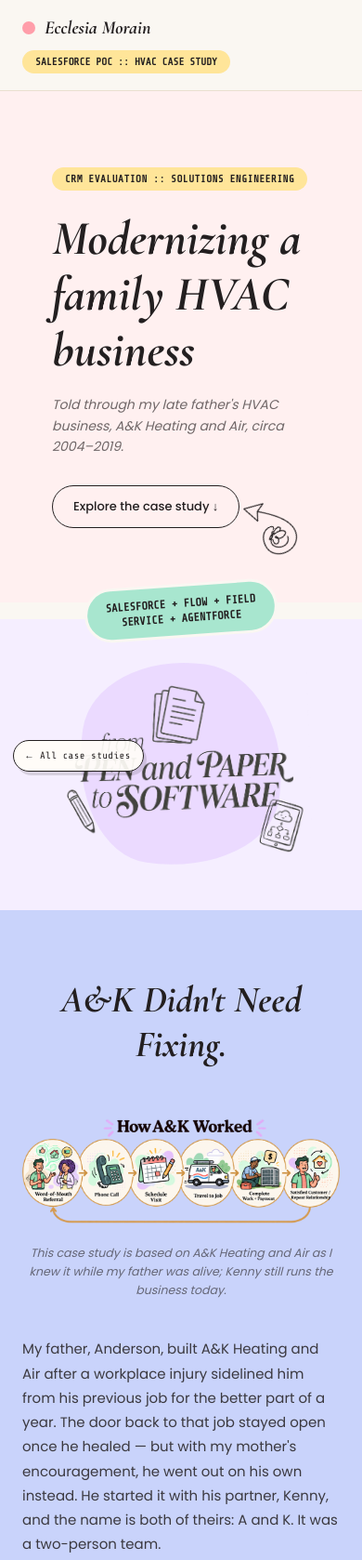
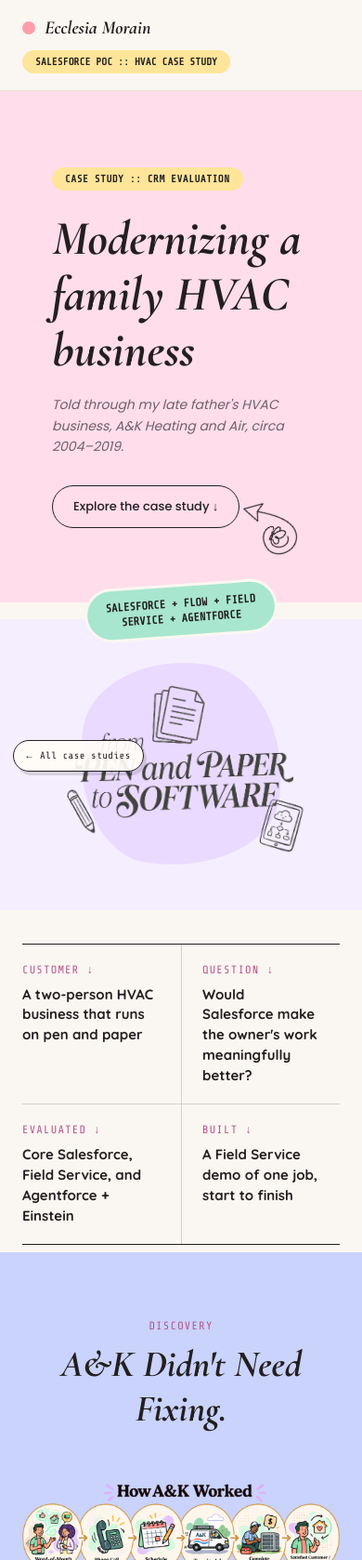
Before and after one commit to emorain3/solutions-engineering-portfolio, a plain HTML site: page case-studies/hvac-modernization/index.html in a window 390 px wide. Shown: the top 1678 px of the page at 93% size. Drawn offline with nearby package versions, Linux system fonts and the light colour scheme.

Commit message:
modified the hvac page to be more skimmable for solutions engineer hirng manager

```diff
--- a/case-studies/hvac-modernization/index.html
+++ b/case-studies/hvac-modernization/index.html
@@ -176,8 +176,42 @@
       font-size: 0.66rem;
     }
   }
+    /* At-a-glance strip */
+  .glance { background: #FAF7F2; padding: 36px 24px 8px; }
+  .glance-grid {
+    max-width: 1080px; margin: 0 auto;
+    display: grid; grid-template-columns: repeat(4, 1fr);
+    border-top: 1.5px solid #231F20; border-bottom: 1.5px solid #231F20;
+  }
+  .glance-item { padding: 20px 22px; border-left: 1.5px solid rgba(35,31,32,0.18); }
+  .glance-item:first-child { border-left: 0; padding-left: 0; }
+  .glance-label {
+    display: block; margin: 0 0 8px;
+    font-family: 'Share Tech Mono', monospace; font-size: 12px;
+    letter-spacing: 0.1em; text-transform: uppercase; color: #b5548a;
+  }
+  .glance-value {
+    display: block; margin: 0;
+    font-family: 'Quicksand', sans-serif; font-weight: 700;
+    font-size: 15px; line-height: 1.45; color: #231F20;
+  }
+  a.glance-item { display: block; text-decoration: none; color: inherit; }
+  .glance-label::after { content: " \2193"; }
+  a.glance-item:hover .glance-value,
+  a.glance-item:focus-visible .glance-value { text-decoration: underline; text-underline-offset: 3px; }
+  @media (max-width: 800px) {
+    .glance-grid { grid-template-columns: 1fr 1fr; }
+    .glance-item:nth-child(odd) { border-left: 0; padding-left: 0; }
+    .glance-item:nth-child(n+3) { border-top: 1.5px solid rgba(35,31,32,0.18); }
+  }
+
+
+  /* Section kickers */
+  .sec-kicker { display: block; margin: 0 0 10px; font-family: 'Share Tech Mono', monospace; font-size: 12px; letter-spacing: 0.1em; text-transform: uppercase; color: #b5548a; }
+  .sec-kicker.center { text-align: center; }
 
 </style>
+
 </head>
 <body>
   <a class="portfolio-back" href="../../index.html" aria-label="View all case studies">
@@ -199,9 +233,9 @@
 
   <!-- HERO: SPLIT PANEL -->
   <div class="hero-split" style="position: relative; display: flex; flex-wrap: wrap;">
-    <div style="flex: 1 1 480px; background: #FFF0F0; padding: 80px 56px; display: flex; flex-direction: column; justify-content: center; box-sizing: border-box;">
+    <div style="flex: 1 1 480px; background: #FFDDEB; padding: 80px 56px; display: flex; flex-direction: column; justify-content: center; box-sizing: border-box;">
       <div class="hero-copy">
-        <span class="hero-eyebrow" style="display: inline-block; font-family: 'Share Tech Mono', monospace; font-weight: 700; color: #231F20; background: #FFE599; border-radius: 999px; letter-spacing: 0.4px; margin-bottom: 22px;">CRM EVALUATION :: SOLUTIONS ENGINEERING</span>
+        <span class="hero-eyebrow" style="display: inline-block; font-family: 'Share Tech Mono', monospace; font-weight: 700; color: #231F20; background: #FFE599; border-radius: 999px; letter-spacing: 0.4px; margin-bottom: 22px;">CASE STUDY :: CRM EVALUATION</span>
         <h1 class="hero-title" style="font-family: 'Cormorant Garamond', serif; font-style: italic; font-weight: 700; color: #231F20; margin: 0 0 18px; line-height: 1.15; max-width: 460px;">Modernizing a family HVAC business</h1>
         <p class="hero-subtitle" style="font-family: 'Poppins', sans-serif; font-style: italic; color: #231F20; opacity: 0.65; margin: 0 0 30px; max-width: 420px; line-height: 1.6;">Told through my late father's HVAC business, A&amp;K Heating and Air, circa 2004–2019.</p>
         <div style="display: flex; align-items: center; gap: 4px;">
@@ -218,9 +252,32 @@
   </div>
 
   <!-- WHO A&K WAS / HOW IT WORKED (unified section, distinct background) -->
+     <!-- AT A GLANCE -->
+  <div class="glance">
+    <div class="glance-grid">
+      <a class="glance-item" href="#the-business">
+        <span class="glance-label">Customer</span>
+        <p class="glance-value">A two-person HVAC business that runs on pen and paper</p>
+      </a>
+      <a class="glance-item" href="#the-question">
+        <span class="glance-label">Question</span>
+        <p class="glance-value">Would Salesforce make the owner's work meaningfully better?</p>
+      </a>
+      <a class="glance-item" href="#what-was-evaluated">
+        <span class="glance-label">Evaluated</span>
+        <p class="glance-value">Core Salesforce, Field Service, and Agentforce + Einstein</p>
+      </a>
+      <a class="glance-item" href="#live-demo">
+        <span class="glance-label">Built</span>
+        <p class="glance-value">A Field Service demo of one job, start to finish</p>
+      </a>
+    </div>
+  </div>
+
   <div id="the-business" style="background: #C9D3FB; padding: 72px 0 64px;">
     <div style="max-width: 1080px; margin: 0 auto; padding: 0 24px; text-align: center;">
 
+      <span class="sec-kicker center">Discovery</span>
       <h2 style="font-family: 'Cormorant Garamond', serif; font-style: italic; font-weight: 700; font-size: 40px; color: #231F20; margin: 0 0 32px;">A&amp;K Didn't Need Fixing.</h2>
 
       <img src="assets/how-ak-worked.png" alt="Illustrated diagram: How A&amp;K Worked. A loop of word-of-mouth referral, phone call, schedule visit, travel to job, complete work and payment, and satisfied customer leading back to the next referral." style="width: 100%; max-width: 920px; height: auto; margin: 0 auto 14px; display: block;">
@@ -241,9 +298,9 @@
   </div>
 
   <!-- THE QUESTION -->
-  <div style="max-width: 900px; margin: 0 auto; padding: 104px 24px 84px; text-align: center;">
-    <h2 class="question-title" style="font-family: 'Cormorant Garamond', serif; font-style: italic; font-weight: 700; line-height: 1.15; color: #231F20; margin: 0 0 28px;">Would introducing Salesforce have actually made my father's work meaningfully better? (Discovery)</h2>
-    <p style="font-family: 'Poppins', sans-serif; font-size: 15px; line-height: 1.75; color: #231F20; opacity: 0.75; margin: 0; max-width: 760px; margin-left: auto; margin-right: auto;">The business worked, but Anderson had his gripes: reshuffling the whole day's schedule in the middle of a site visit, and paperwork that ate up time he'd rather spend on HVAC work. Easing those could improve his life as a business owner and a technician. Below are 11 scenarios I've identified where the work gets inefficient or hard. The list isn't exhaustive, but it covers the flow of a typical case from first call to final paperwork.</p>
+  <div id="the-question" style="max-width: 900px; margin: 0 auto; padding: 104px 24px 84px; text-align: center;">
+    <h2 class="question-title" style="font-family: 'Cormorant Garamond', serif; font-style: italic; font-weight: 700; line-height: 1.15; color: #231F20; margin: 0 0 28px;">Would introducing Salesforce have actually made my father's work meaningfully better?</h2>
+    <p style="font-family: 'Poppins', sans-serif; font-size: 15px; line-height: 1.75; color: #231F20; opacity: 0.75; margin: 0; max-width: 760px; margin-left: auto; margin-right: auto;">The business worked, but Anderson had his gripes: reshuffling the whole day's schedule in the middle of a site visit, and paperwork that ate up time he'd rather spend on HVAC work. Easing those could improve his life as a business owner and a technician. Below are 11 scenarios I've identified where the work gets inefficient or hard. I found them by watching the business firsthand, without formal interviews, so in a real engagement I'd confirm each one with the owners during discovery. The list isn't exhaustive, but it covers the flow of a typical case from first call to final paperwork.</p>
   </div>
 
   <!-- WHERE COULD A&K IMPROVE -->
@@ -351,11 +408,12 @@
   </div>
 
   <!-- WHAT WAS EVALUATED: three-way diagonal comparison -->
-  <div class="tri-banner">
+  <div class="tri-banner" id="what-was-evaluated">
     <div class="tri-bg-pink"></div>
     <div class="tri-bg-green"></div>
     <div class="tri-bg-yellow"></div>
     <div class="tri-inner">
+      <span class="sec-kicker center">Fit assessment</span>
       <h2 style="font-family: 'Quicksand', sans-serif; font-weight: 700; font-size: 30px; color: #231F20; margin: 0 0 8px; text-align: center;">What was evaluated</h2>
       <p class="cmp-kicker">CORE SALESFORCE &nbsp;·&nbsp; + FIELD SERVICE &nbsp;·&nbsp; + AGENTFORCE + EINSTEIN</p>
       <p class="cmp-intro">I evaluated Salesforce as three layers, each priced higher and each building on the one below: Core Salesforce, the customer-management foundation; Field Service, which extends that data to schedule, dispatch, and mobile support; and Agentforce + Einstein, an AI layer on top. I looked at more of Salesforce than I list here, so the tables below show only the objects and capabilities that bear most directly on the scenarios above. For each of those, I asked: does it help Anderson more than the setup and data entry it adds? The live demo below walks through a small workflow I built. Agentforce and Einstein I evaluated as a possible next layer rather than building them in this project.</p>
@@ -415,7 +473,8 @@
   <p style="font-family: 'Poppins', sans-serif; font-size: 12.5px; color: #231F20; opacity: 0.55; line-height: 1.7; text-align: center; max-width: 720px; margin: 40px auto 64px;">Pricing above is approximate — pulled from Salesforce's published list pricing and subject to change with actual configuration and negotiated terms. Salesforce sells some of the AI features as Einstein for Field Service and others as Agentforce for Field Service, and its help documentation says the Einstein ones don't need an Agentforce subscription, so which add-on a feature needs can change the price.</p>
 
   <!-- LIVE DEMO -->
-  <div style="max-width: 760px; margin: 0 auto; padding: 0 24px 56px;">
+  <div id="live-demo" style="max-width: 760px; margin: 0 auto; padding: 0 24px 56px;">
+    <span class="sec-kicker">Proof of concept</span>
     <h2 style="font-family: 'Quicksand', sans-serif; font-weight: 700; font-size: 24px; color: #231F20; margin: 0 0 16px;">Live demo</h2>
     <p style="font-family: 'Poppins', sans-serif; font-size: 15px; line-height: 1.75; color: #231F20; opacity: 0.85; margin: 0 0 22px;">Showing everything would have you sitting here forever, so this follows a single workflow instead: a repeat customer calls, Anderson pulls up their record, logs the job, requests the part he's missing, and the follow-up doesn't get lost while he waits.</p>
     <div style="position: relative; border-radius: 20px; overflow: hidden; background: #000; box-shadow: 0 8px 28px rgba(35,31,32,0.18);">
@@ -426,7 +485,7 @@
 
   <!-- WHAT BUILDING IT SHOWED -->
   <div style="max-width: 1080px; margin: 0 auto; padding: 40px 24px 64px;">
-    <h2 style="font-family: 'Quicksand', sans-serif; font-weight: 700; font-size: 26px; color: #231F20; margin: 0 0 10px;">What building it showed</h2>
+    <h2 style="font-family: 'Quicksand', sans-serif; font-weight: 700; font-size: 26px; color: #231F20; margin: 0 0 10px;">Findings</h2>
     <p style="font-family: 'Poppins', sans-serif; font-size: 14px; line-height: 1.7; color: #231F20; opacity: 0.7; margin: 0 0 30px;">These findings come from building the demo above in about three weeks, in a free Developer Edition org. I couldn't configure everything for the phone, so I worked mostly on desktop. Salesforce sells Field Service Mobile as the technician's tool, and a full setup could make Anderson's day-to-day work mostly mobile. I also assume my father wouldn't configure Salesforce himself: he'd pay someone to set it up around how he works, then check back when Salesforce adds features, he finds a new use case, or something breaks.</p>
     <div class="synth-grid">
       <div class="synth-col synth-good">
@@ -454,17 +513,18 @@
   <!-- CONCLUSION -->
   <div style="background: #EBDAFF;">
   <div style="max-width: 900px; margin: 0 auto; padding: 80px 24px 96px;">
+    <span class="sec-kicker center">Success criteria</span>
     <h2 class="question-title" style="font-family: 'Cormorant Garamond', serif; font-style: italic; font-weight: 700; line-height: 1.15; color: #231F20; margin: 0 0 36px; text-align: center; text-wrap: balance;">How I'd evaluate whether Salesforce is a strong solution.</h2>
     <h3 style="font-family: 'Quicksand', sans-serif; font-weight: 700; font-size: 18px; color: #231F20; margin: 0 0 10px;">Value that's harder to measure than money</h3>
     <p style="font-family: 'Poppins', sans-serif; font-size: 14px; line-height: 1.7; color: #231F20; opacity: 0.8; margin: 0 0 10px; ">A retrospective can't produce a real ROI figure or say whether Anderson would have adopted Salesforce. What's more, A&amp;K was already a successful business, so success here isn't necessarily more leads or more growth. Salesforce would have to improve the business Anderson already wanted to run, and a lot of that improvement isn't money. What I can recommend is how to evaluate it: a baseline week observing the current process without changing it, then a pilot week with the stripped-down setup, measuring the same things both times. The question becomes whether Salesforce removed more work than it added. Here's what I'd look for, and how I'd measure it:</p>
     <ul style="font-family: 'Poppins', sans-serif; font-size: 14px; line-height: 1.7; color: #231F20; opacity: 0.8; margin: 0 0 12px; padding-left: 22px;">
-      <li style="margin-bottom: 6px;">Less to keep in his head. Customer history, open follow-ups, and what's still owed to a customer live in the system instead of in notebooks, envelopes, and memory. <b><i>Potential Measure: time to find a repeat customer's history.</i></b></li>
-      <li style="margin-bottom: 6px;">Fewer things slipping through. A promised callback or an unresolved job gets surfaced instead of remembered, which protects the reliability his reputation was built on. <b><i>Potential Measure: number of open jobs or promised follow-ups still being tracked outside the system.</i></b></li>
+      <li style="margin-bottom: 6px;">Less to keep in his head. Customer history, open follow-ups, and what's still owed to a customer live in the system instead of in notebooks, envelopes, and memory. <b><i>Success metric: time to find a repeat customer's history.</i></b></li>
+      <li style="margin-bottom: 6px;">Fewer things slipping through. A promised callback or an unresolved job gets surfaced instead of remembered, which protects the reliability his reputation was built on. <b><i>Success metric: number of open jobs or promised follow-ups still being tracked outside the system.</i></b></li>
       <li style="margin-bottom: 6px;">Information that doesn't depend on one person. What's known about a customer or a job is easier for a partner, or a future helper, to find.</li>
       <li style="margin-bottom: 6px;">Customers who can know more of what's happening. Arrival times and job updates can reach them without them having to call and ask.</li>
-      <li style="margin-bottom: 6px;">Less after-hours paperwork, and less of the stress that comes with it. <b><i>Potential Measure: after-hours administrative time, and time spent documenting a visit.</i></b></li>
-      <li style="margin-bottom: 6px;">Easier than the old way. <b><i>Potential Measure: Anderson and Kenny's own verdict on whether it was easier, and whether they'd keep using it.</i></b></li>
-      <li style="margin-bottom: 6px;"><b><u>Time back.</u></b> This is probably one of the biggest quality-of-life improvements a digital system could give a business owner. It doesn't have to become more paid work: Anderson might work fewer hours, spend more of them with his family, or run the same business with less mental overhead. If he wanted more capacity, Salesforce could support that too, but growth isn't the point. <b><i>Potential Measure: time to reschedule when the day changes.</i></b></li>
+      <li style="margin-bottom: 6px;">Less after-hours paperwork, and less of the stress that comes with it. <b><i>Success metric: after-hours administrative time, and time spent documenting a visit.</i></b></li>
+      <li style="margin-bottom: 6px;">Easier than the old way. <b><i>Success metric: Anderson and Kenny's own verdict on whether it was easier, and whether they'd keep using it.</i></b></li>
+      <li style="margin-bottom: 6px;"><b><u>Time back.</u></b> This is probably one of the biggest quality-of-life improvements a digital system could give a business owner. It doesn't have to become more paid work: Anderson might work fewer hours, spend more of them with his family, or run the same business with less mental overhead. If he wanted more capacity, Salesforce could support that too, but growth isn't the point. <b><i>Success metric: time to reschedule when the day changes.</i></b></li>
     </ul>
     <p style="font-family: 'Poppins', sans-serif; font-size: 14px; line-height: 1.7; color: #231F20; opacity: 0.8; margin: 0 0 8px; ">None of these has a price tag. Only the owner can say what they're worth to him.</p>
 
```
